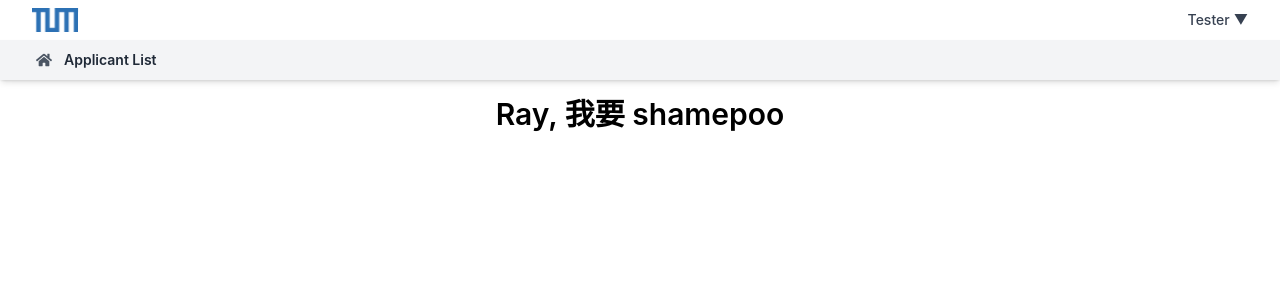
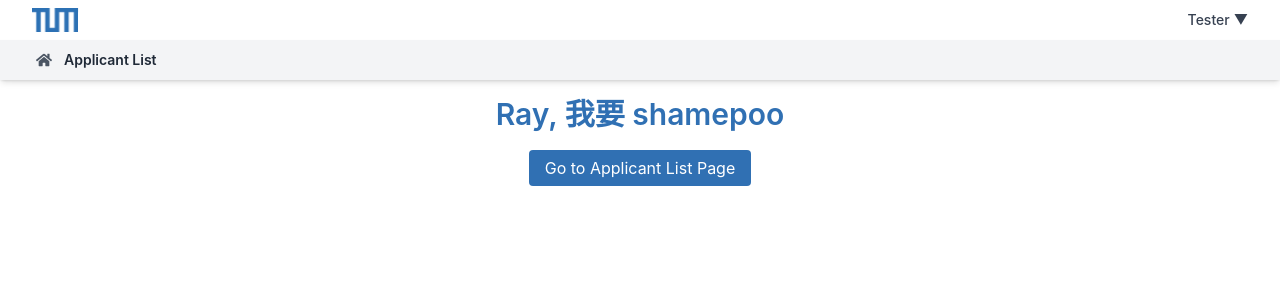
Before and after one commit to StephenZhaoyi/LLM-Course-Check, a React (Create React App) app in the folder frontend/: page / in a window 1280 px wide. Shown: the top 300 px of the page. Built offline with nearby package versions, Linux system fonts and the light colour scheme.

Commit message:
chore: update color config and add package

```diff
--- a/frontend/tailwind.config.js
+++ b/frontend/tailwind.config.js
@@ -1,10 +1,12 @@
-/** @type {import('tailwindcss').Config} */
-module.exports = {
-  content: [
-    "./src/**/*.{js,jsx,ts,tsx}", // Scan all files in src directory
-  ],
+export default {
+  content: ['./src/**/*.{js,jsx,ts,tsx,mdx,html}'],
   theme: {
-    extend: {},
+    extend: {
+      colors: {
+        'tum-blue': '#3070B3',
+        'title-gray': '#495D72',
+      },
+    },
   },
   plugins: [],
 };
```
Also changed, not shown: frontend/package.json (+34 -3 lines).
